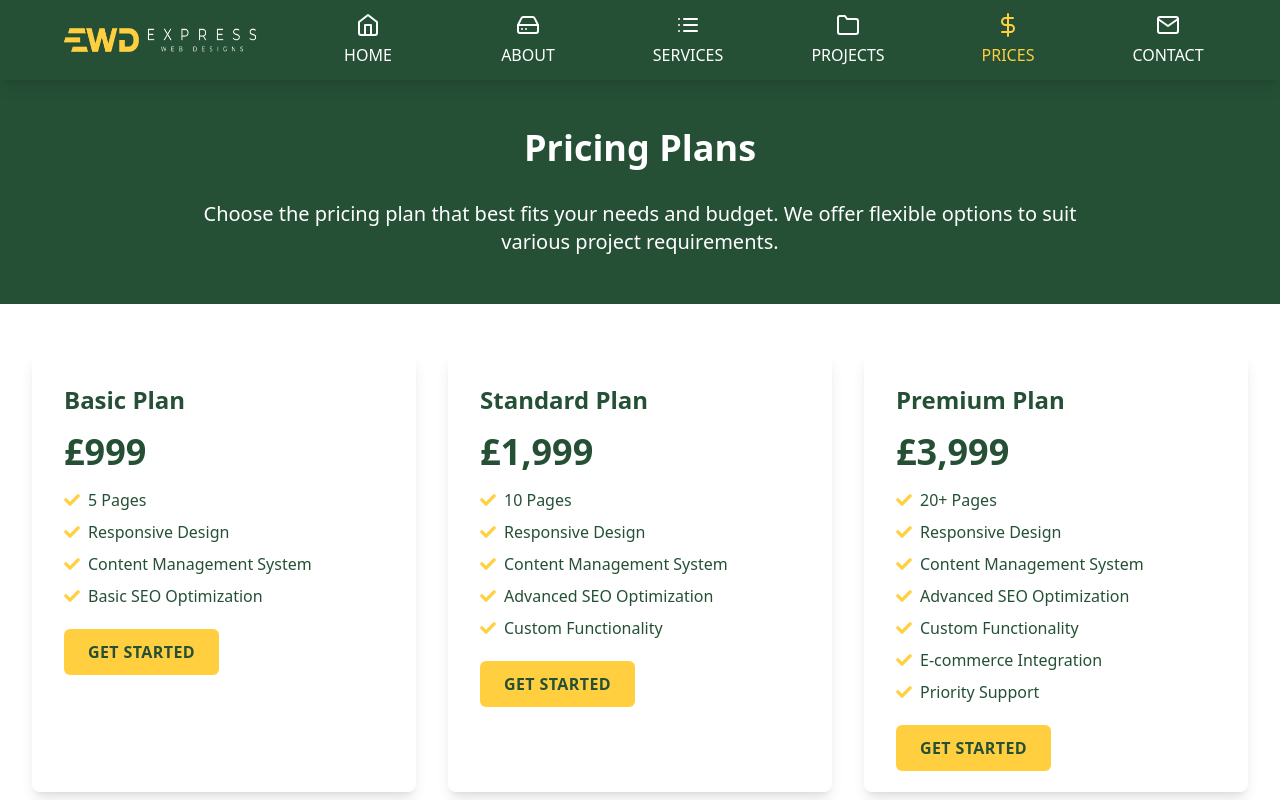
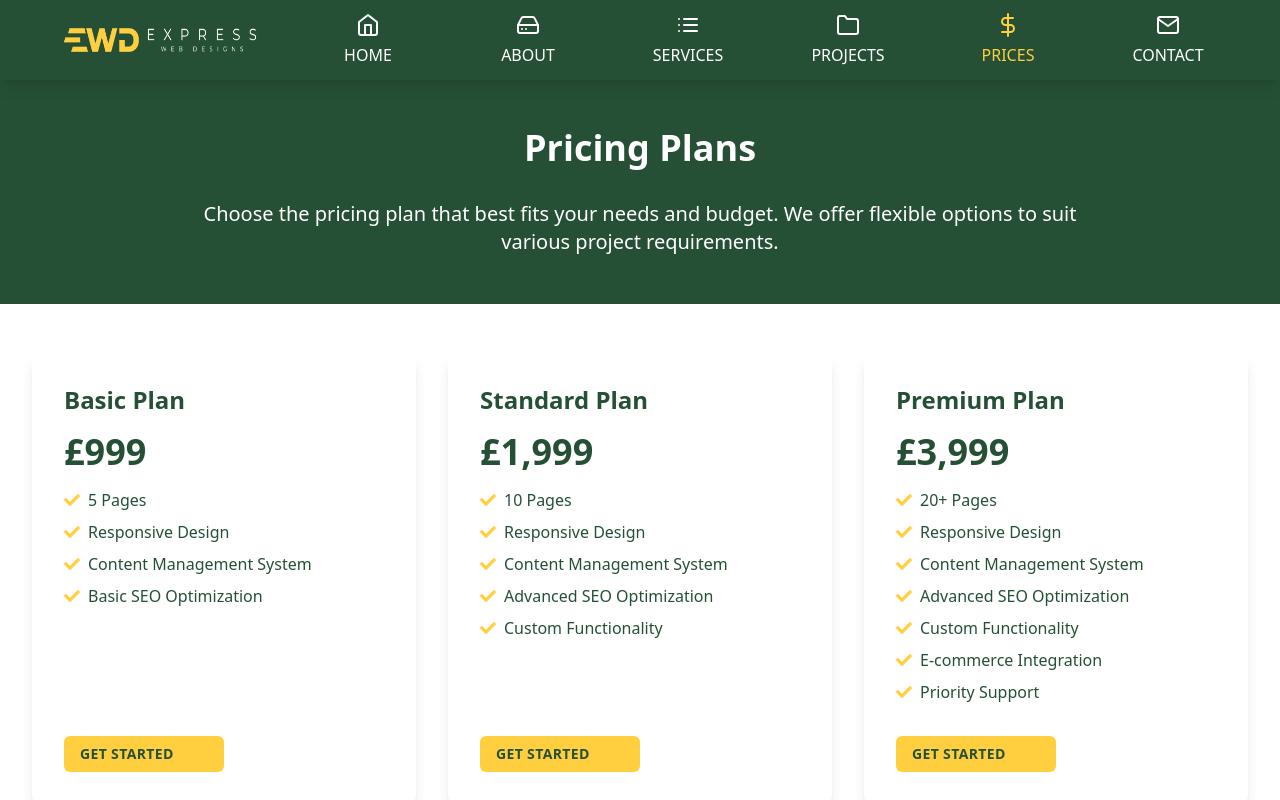
Before and after one commit to jdm1991/ExpressWebDesigns, a React (Vite) app: page /prices in a window 1280 px wide. Shown: the top 800 px of the page. Built offline with nearby package versions, Linux system fonts and the light colour scheme.

Commit message:
PriceTable fix

```diff
--- a/src/components/prices/PriceTable.jsx
+++ b/src/components/prices/PriceTable.jsx
@@ -1,13 +1,14 @@
-import { FaCheck } from 'react-icons/fa';
+import { FaCheck } from "react-icons/fa";
 
-export default function PriceTable(){
-    return(
+export default function PriceTable() {
+  return (
     <>
       <div className="py-12">
         <div className="max-w-7xl mx-auto px-4 sm:px-6 lg:px-8">
           <div className="grid grid-cols-1 md:grid-cols-3 gap-8">
             {/* Basic Plan */}
-            <div className="bg-white p-8 rounded-lg shadow-lg">
+            <div className="bg-white p-8 rounded-lg shadow-lg flex flex-col">
+              <div className="flex-grow">
                 <h2 className="text-2xl font-bold mb-4">Basic Plan</h2>
                 <p className="text-4xl font-bold mb-4">£999</p>
                 <ul className="text-left mb-8">
@@ -28,13 +29,18 @@ export default function PriceTable(){
                     <span>Basic SEO Optimization</span>
                   </li>
                 </ul>
-              <a href="/contact" className="bg-[#ffcf40] text-[#255036] px-6 py-3 rounded-md font-bold uppercase tracking-wide hover:bg-[#ffd866]">
+              </div>
+              <a
+                href="/contact"
+                className="bg-[#ffcf40] text-[#255036] px-4 py-2 rounded-md font-bold uppercase tracking-wide hover:bg-[#ffd866] w-1/2 text-sm"
+              >
                 Get Started
               </a>
             </div>
 
             {/* Standard Plan */}
-            <div className="bg-white p-8 rounded-lg shadow-lg">
+            <div className="bg-white p-8 rounded-lg shadow-lg flex flex-col">
+              <div className="flex-grow">
                 <h2 className="text-2xl font-bold mb-4">Standard Plan</h2>
                 <p className="text-4xl font-bold mb-4">£1,999</p>
                 <ul className="text-left mb-8">
@@ -59,13 +65,18 @@ export default function PriceTable(){
                     <span>Custom Functionality</span>
                   </li>
                 </ul>
-              <a href="/contact" className="bg-[#ffcf40] text-[#255036] px-6 py-3 rounded-md font-bold uppercase tracking-wide hover:bg-[#ffd866]">
+              </div>
+              <a
+                href="/contact"
+                className="bg-[#ffcf40] text-[#255036] px-4 py-2 rounded-md font-bold uppercase tracking-wide hover:bg-[#ffd866] w-1/2 text-sm"
+              >
                 Get Started
               </a>
             </div>
 
             {/* Premium Plan */}
-            <div className="bg-white p-8 rounded-lg shadow-lg">
+            <div className="bg-white p-8 rounded-lg shadow-lg flex flex-col">
+              <div className="flex-grow">
                 <h2 className="text-2xl font-bold mb-4">Premium Plan</h2>
                 <p className="text-4xl font-bold mb-4">£3,999</p>
                 <ul className="text-left mb-8">
@@ -98,7 +109,11 @@ export default function PriceTable(){
                     <span>Priority Support</span>
                   </li>
                 </ul>
-              <a href="/contact" className="bg-[#ffcf40] text-[#255036] px-6 py-3 rounded-md font-bold uppercase tracking-wide hover:bg-[#ffd866]">
+              </div>
+              <a
+                href="/contact"
+                className="bg-[#ffcf40] text-[#255036] px-4 py-2 rounded-md font-bold uppercase tracking-wide hover:bg-[#ffd866] w-1/2 text-sm"
+              >
                 Get Started
               </a>
             </div>
@@ -106,5 +121,5 @@ export default function PriceTable(){
         </div>
       </div>
     </>
-    )
+  );
 }
```
Lines whose indentation alone changed are shown as unchanged.
